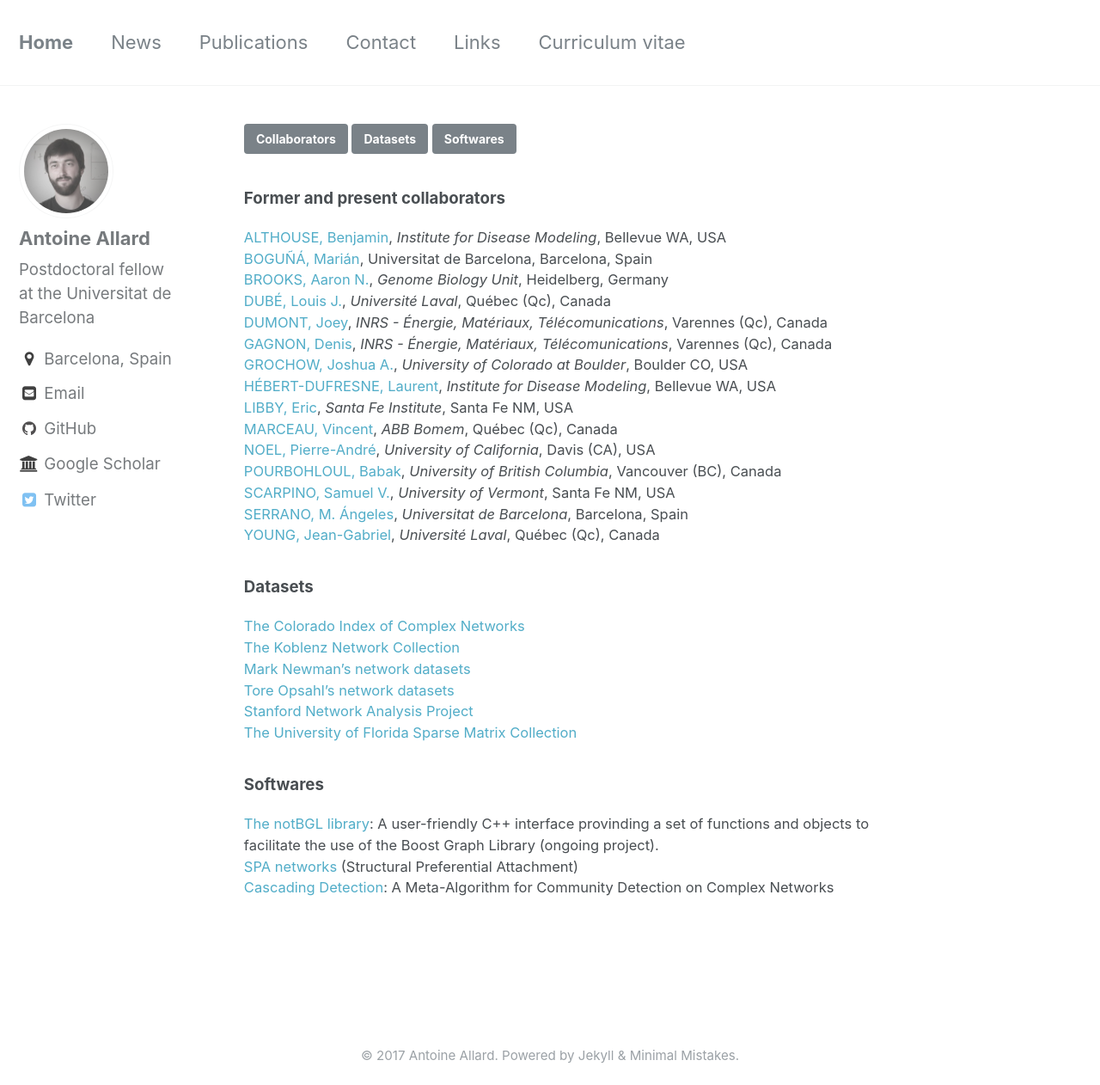
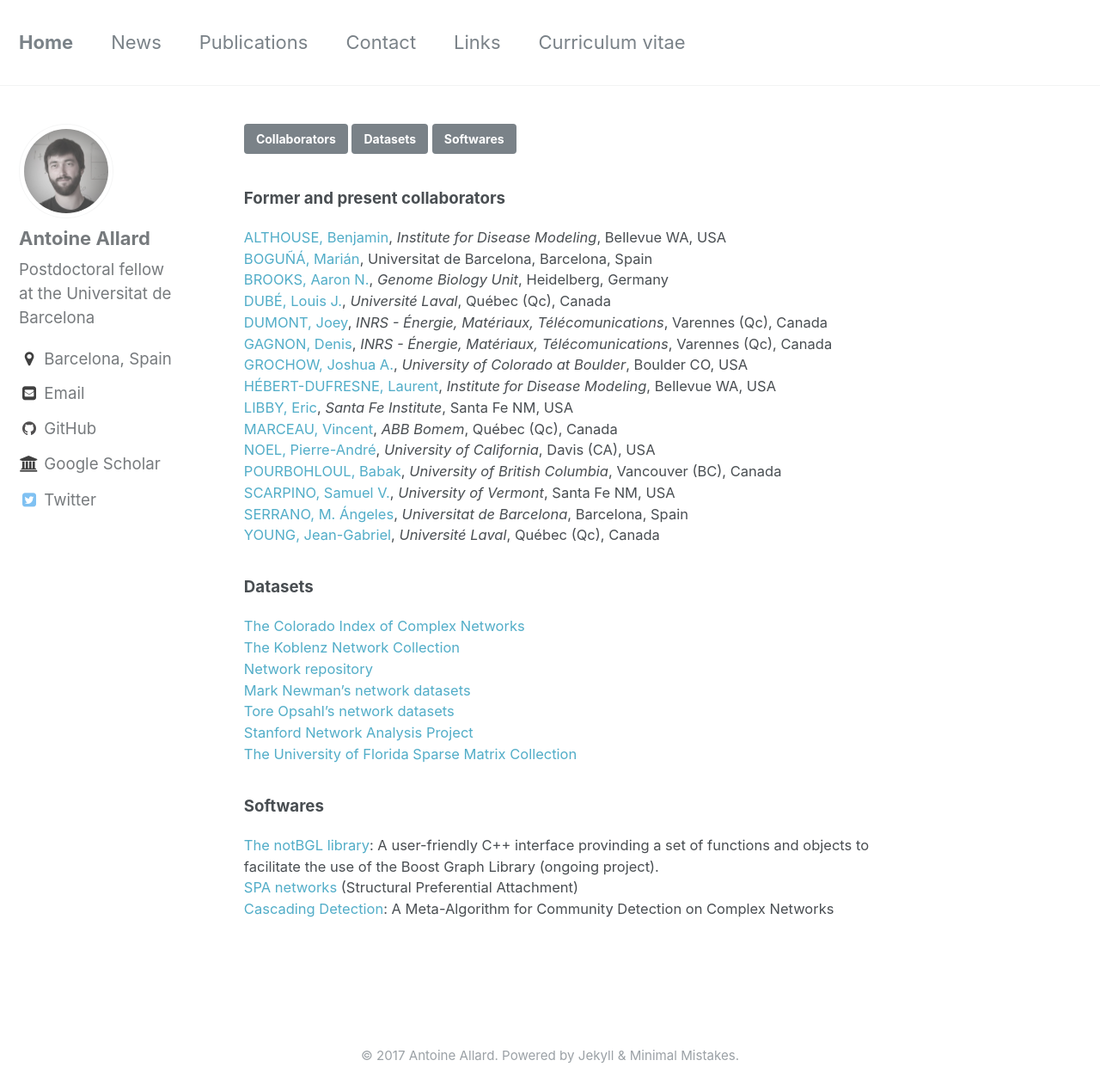
Before and after one commit to antoineallard/antoineallard.github.io, a Jekyll site: the page built from _pages/links.md, in a window 1280 px wide and 1262 px high. Shown: the whole window at 86% size. Built offline with Jekyll 4.4.1, drawn with Linux system fonts in a browser that asks for light colours.

Commit message:
Added Network repository to the links

```diff
--- a/_pages/links.md
+++ b/_pages/links.md
@@ -32,6 +32,7 @@ permalink: /links/
 
 [The Colorado Index of Complex Networks](http://icon.colorado.edu)<br>
 [The Koblenz Network Collection](http://konect.uni-koblenz.de/)<br>
+[Network repository](http://networkrepository.com)<br>
 [Mark Newman's network datasets](http://www-personal.umich.edu/~mejn/netdata/)<br>
 [Tore Opsahl's network datasets](http://toreopsahl.com/datasets/)<br>
 [Stanford Network Analysis Project](https://snap.stanford.edu)<br>
```
